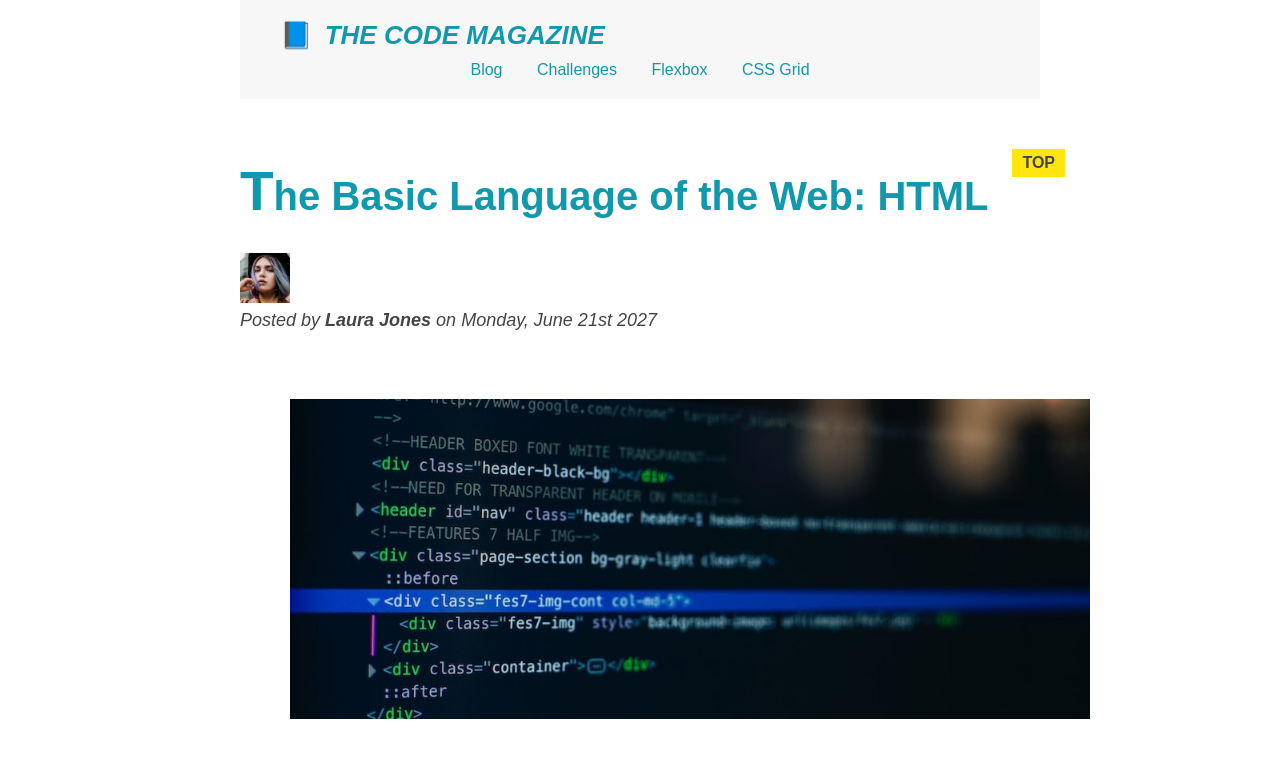
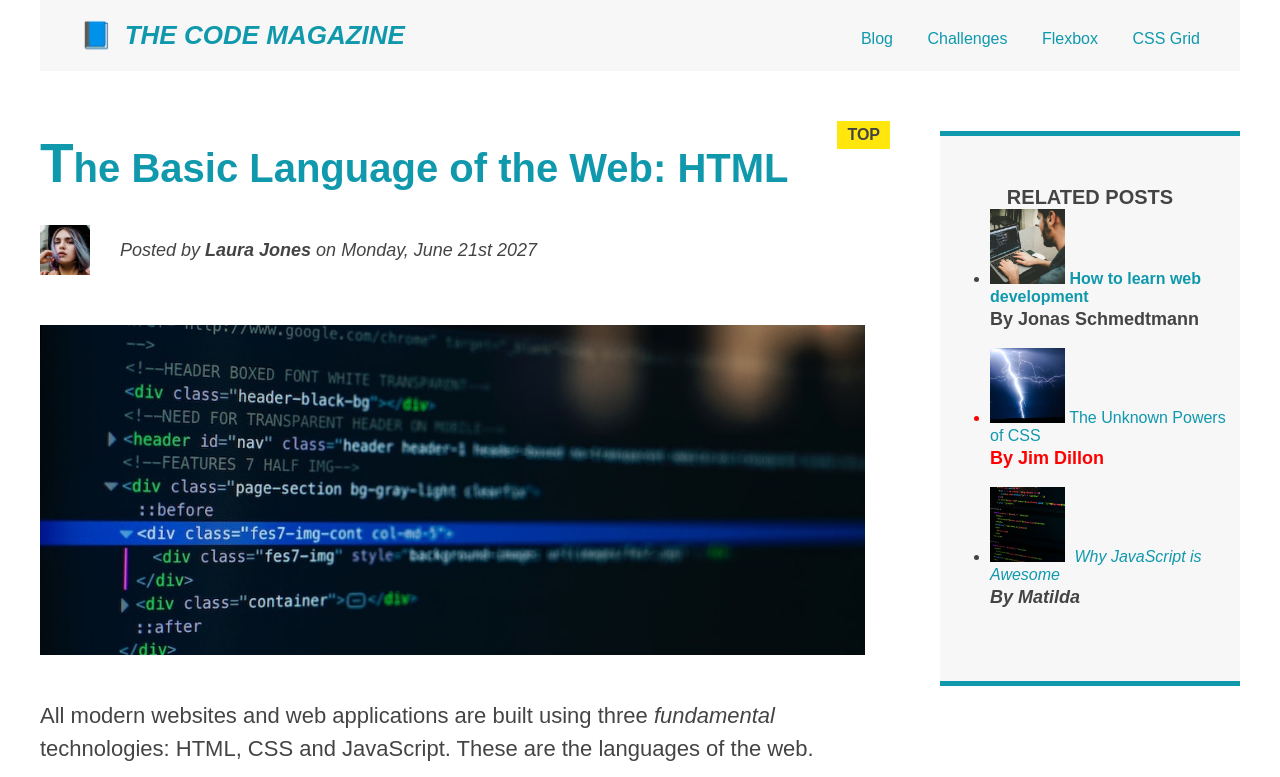
Before and after one commit to dd-obua/html-css-jn, a plain HTML site: page 04-CSS-Layouts/index.html in a window 1280 px wide. Shown: the top 777 px of the page. Drawn offline with Linux system fonts and the light colour scheme.

Commit message:
Crash float task

```diff
--- a/04-CSS-Layouts/index.html
+++ b/04-CSS-Layouts/index.html
@@ -9,7 +9,7 @@
   </head>
   <body>
     <div class="container">
-      <header class="main-header">
+      <header class="main-header clearfix">
         <h1>📘 The Code Magazine</h1>
         <nav>
           <a href="blog.html">Blog</a>
@@ -17,6 +17,7 @@
           <a href="">Flexbox</a>
           <a href="">CSS Grid</a>
         </nav>
+        <!-- <div class="clear"></div> -->
       </header>
       <article>
         <header class="post-header">
@@ -27,8 +28,9 @@
             alt="Headshot of Laura Jones"
             width="50"
             height="50"
+            class="author-img"
           />
-          <p id="author">
+          <p id="author" class="author">
             Posted by <strong>Laura Jones</strong> on Monday, June 21st 2027
           </p>
           <img
--- a/04-CSS-Layouts/style.css
+++ b/04-CSS-Layouts/style.css
@@ -15,7 +15,7 @@ body {
 }
 
 .container {
-  width: 800px;
+  width: 1200px;
   margin: 0 auto;
 }
 
@@ -33,6 +33,7 @@ body {
 nav {
   font-weight: 18px;
   text-align: center;
+  float: right;
 }
 
 nav a:link {
@@ -70,6 +71,7 @@ h1 {
   font-size: 26px;
   text-transform: uppercase;
   font-style: italic;
+  float: left;
 }
 
 h1::first-letter {
@@ -218,7 +220,7 @@ a:active {
 .post-img {
   width: 100%;
   height: auto;
-  margin: 50px;
+  margin-top: 50px;
 }
 
 button {
@@ -236,19 +238,36 @@ button {
   margin-left: 5px;
 }
 
-/* resoving conflicts */
-/* #copyright {
-  color: red;
+/* floats */
+.author-img {
+  float: left;
 }
 
-.copyright {
-  color: blue;
+.author {
+  margin: 42px 0 0px 80px;
 }
 
-.text {
-  color: yellow;
+/* .clear {
+  clear: both;
+} */
+
+/* clearfix hack */
+.clearfix::after {
+  clear: both;
+  content: '';
+  display: block;
 }
 
-footer p {
-  color: green !important;
-} */
+article {
+  width: 825px;
+  float: left;
+}
+
+aside {
+  width: 300px;
+  float: right;
+}
+
+footer {
+  clear: both;
+}
```
